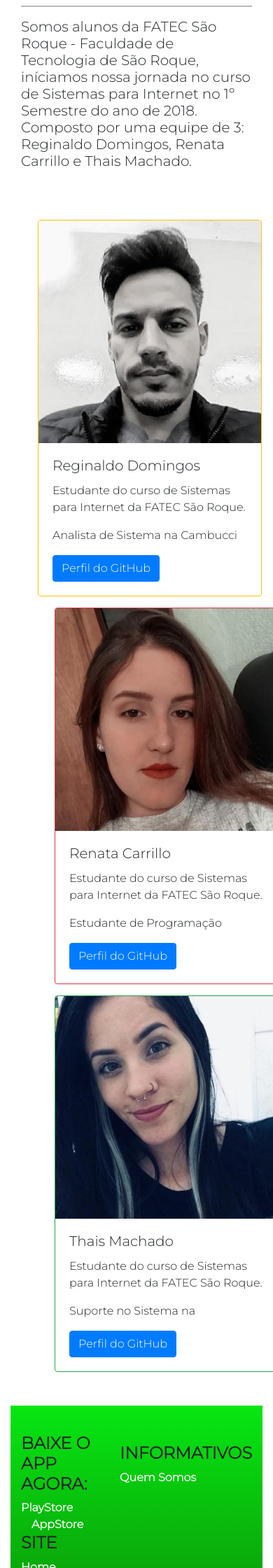
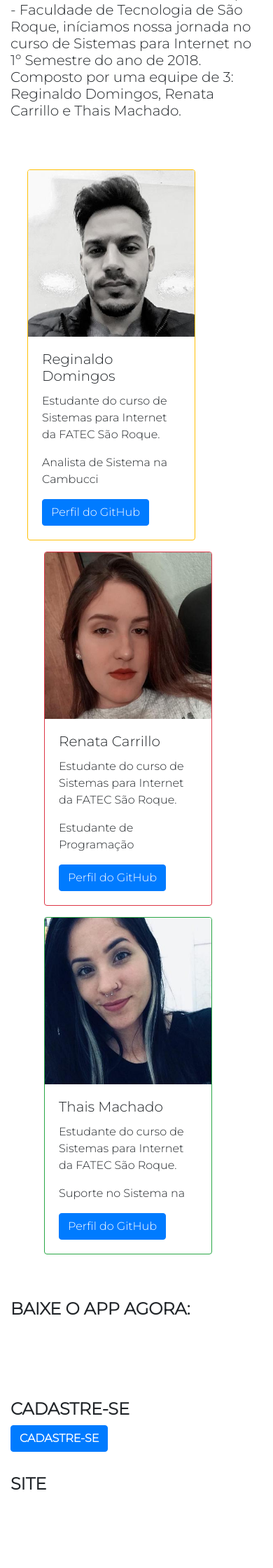
Before and after one commit to renatacarrillo/PORTAL-CATATUDO, a PHP site: page /quemsomos.php in a window 390 px wide; the page is wider, and only the part inside the window is pictured. Shown: the part 1400-3640 px from the top of that part at 70% size. Run offline with PHP 8.4, Linux system fonts and the light colour scheme; some libraries are stand-ins or nearby versions.

Commit message:
Atualizações de melhorias no design do site por inteiro

```diff
--- a/css/style.css
+++ b/css/style.css
@@ -192,13 +192,7 @@
   }
 
   /* FOOTER */
-  footer {
-    background-image: linear-gradient(rgb(6, 231, 17), rgb(14, 105, 2));
-  }
 
-  .img-foot-tam {
-    width: 150px;
-  }
 
   .mg-mob-foot {
     margin-top: 30px;
@@ -319,9 +313,6 @@
   }
 
   /* FOOTER */
-footer {
-    background-image: linear-gradient(rgb(6, 231, 17), rgb(14, 105, 2));
-  }
 }
 
 /******** DESKTOP PADRÃO ********/
@@ -576,13 +567,6 @@ footer {
   }
 
   /* FOOTER */
-  footer {
-    background-image: linear-gradient(rgb(6, 231, 17), rgb(14, 105, 2));
-  }
-
-  .img-foot-tam {
-    width: 150px;
-  }
 
   /*=================== PÁGINA FORMULÁRIO ===================*/
   .verdecla {
@@ -591,9 +575,7 @@ footer {
   }
 
   /*================= PÁGINA QUEM SOMOS ====================*/
-  .posi-not-img-quem-somos {
-    margin-left: 30px;
-  }
+
 }
 
 /* Desktop grande */
@@ -800,9 +782,6 @@ footer {
   }
 
   /* FOOTER */
-  footer {
-    background-image: linear-gradient(rgb(6, 231, 17), rgb(14, 105, 2));
-  }
 
   .acess-adm {
     color: #000000;
--- a/includes/footer.php
+++ b/includes/footer.php
@@ -1,38 +1,39 @@
-<footer class='w-100 pt-4'>
-  <!-- Footer Links -->
-  <div class='container-fluid text-md-left'>
+<footer class='container py-3'>
     <div class='row'>
+
       <!-- Grid column -->
-      <div class='col mt-md-0 mt-3'>
+      <div class='col-sm-12 col-md'>
         <h4 class='text-uppercase font-weight-bold'>BAIXE O APP AGORA:</h4>
-        <a href='https://play.google.com/store?hl=pt_BR' class='text-white font-weight-bold'>PlayStore</a>
-        <div class='col'>
-          <a href='https://www.apple.com/br/ios/app-store/' class='text-white font-weight-bold'>AppStore</a>
+        <div class="row">
+        <a href='https://play.google.com/store?hl=pt_BR' class='efeito3 btn text-white font-weight-bold'>PARA iOS</a>
+        </div>
+        <div class="row">
+          <a href='https://www.apple.com/br/ios/app-store/' class='efeito3 btn text-white font-weight-bold'>PARA ANDROID</a>
         </div>
       </div>
       <!-- Grid column -->
-      <div class='col mb-md-0 mb-3 mg-mob-foot'>
+      <div class='col-sm mb-md-0 mb-3 mg-mob-foot'>
         <!-- Links -->
-        <h4 class='font-weight-bold'>INFORMATIVOS</h4>
+        <h4 class='font-weight-bold'>CADASTRE-SE</h4>
         <ul class='list-unstyled'>
           <li>
-            <a href='quemsomos.php' class='text-white font-weight-bold'>Quem Somos</a>
+          <a href='#' type='button' class='btn btn-primary font-weight-bold slide-register-open'>CADASTRE-SE</a>
           </li>
         </ul>
       </div>
       <!-- Grid column -->
-      <div class='col-sm-3 mb-md-0 mb-3'>
+      <div class='col-sm mb-md-0 mb-3'>
         <!-- Links -->
         <h4 class='font-weight-bold'>SITE</h4>
         <ul class='list-unstyled'>
           <li>
-            <a href='cadastro.php' class='text-white font-weight-bold'>Home</a>
+          <a href='noticias.php' type='button' class='efeito3 btn text-white font-weight-bold'>NOTÍCIAS</a>
           </li>
           <li>
-            <a href='noticias.php' class='text-white font-weight-bold'>Notícias</a>
+          <a href='projeto.php' type='button' class='efeito3 btn text-white font-weight-bold'>PROJETO</a>
           </li>
           <li>
-            <a href='projeto.php' class='text-white font-weight-bold'>Projeto</a>
+          <a href='quemsomos.php' type='button' class='efeito3 btn text-white font-weight-bold'>QUEM SOMOS</a>
           </li>
         </ul>
       </div>
@@ -45,8 +46,8 @@
     <img src='./IMAGENS/CATATUDO.png' class='img-foot-tam img-fluid' alt='logotipo CATATUDO'>
   </div>
   <div class="row">
-      <div class="col text-center ft-escuro">
-        <p><small>2020 - PCT - Projeto CataTudo - Reginaldo Domingos, Renata Carrillo e Thais Machado</small></p>
+      <div class="col text-center text-white">
+      <small>2020 - PCT - Projeto CataTudo - Reginaldo Domingos, Renata Carrillo e Thais Machado</small>
       </div>
     </div>
 </footer>
--- a/projeto.php
+++ b/projeto.php
@@ -21,7 +21,7 @@
 
 </head>
 
-<body class='container-fluid'>
+<body>
   <!-- INCLUINDO O HEADER -->
   <?php
   include("includes/header.php");
@@ -86,14 +86,14 @@
 
   <!-- NAV PARCEIROS -->
   <nav class="esp-nav-home">
-    <div class="container-fluid">
+    <div class="container">
       <div class="row">
         <div class="col-sm esp-caixas-b tam-mob-ind">
           <h1 class="teste text-center"> PARCEIROS </h1>
           <hr>
           </hr>
 
-          <div class="row mt-5 cor-nav-home">
+          <div class="row mt-5">
             <div class="col-sm tam-mob-ind-li">
               <h3 class="mt-5 mb-5 ml-1">MORADORES</h3>
               <i class="efeito fas fa-users icons-nav-green ml-5 mb-5"></i>
--- a/quemsomos.php
+++ b/quemsomos.php
@@ -21,7 +21,7 @@
 
 </head>
 
-<body class='container-fluid'>
+<body>
   <!-- INCLUINDO O HEADER -->
   <?php
   include("includes/header.php");
@@ -34,7 +34,7 @@
         <div class="col-sm-6">
           <h1 class="font-weight-bold ml-5 posi-proj-um">CONHEÇA UM POUCO MAIS SOBRE NÓS!</h1>
         </div>
-        <div class="col-sm-6">
+        <div class="col-sm-5">
           <img src="./IMAGENS/quem-somos.jpg" class="efeito2 img-fluid posi-not-img-quem-somos posi-app-quem-somos mt-5" alt="">
         </div>
       </div>
@@ -44,7 +44,7 @@
   <!-- SECTION PÁGINA QUEM SOMOS -->
   <section class="mt-5 mb-5">
 
-    <div class="container-fluid">
+    <div class="container">
       <div class="row">
         <div class="col-sm-12 mt-3 mb-3">
           <h1 class="text-center sombreamento-text"> IDEIA DO PROJETO </h1>
@@ -60,7 +60,7 @@
       </div>
     </div>
 
-    <div class="container-fluid">
+    <div class="container">
       <div class="row">
         <div class="col-sm-12 mt-3">
           <h1 class="text-center sombreamento-text"> SOBRE NÓS </h1>
@@ -73,10 +73,10 @@
       </div>
     </div>
 
-    <div class="container-fluid mt-5 mb-3">
+    <div class="container mt-5 mb-3">
       <div class="row">
         <div class="col-sm-4 ml-4 mt-3">
-          <div class="card border-warning" style="width: 20rem;">
+          <div class="card border-warning" style="width: 15rem;">
             <img class="card-img-top" src="./IMAGENS/reginaldo.jpeg" alt="Foto de Reginaldo">
             <div class="card-body">
               <h5 class="card-title">Reginaldo Domingos</h5>
@@ -89,7 +89,7 @@
 
 
         <div class="col-sm-4 ml-5 mt-3">
-          <div class="card border-danger" style="width: 20rem;">
+          <div class="card border-danger" style="width: 15rem;">
             <img class="card-img-top" src="./IMAGENS/renata.jpeg" alt="Foto de Renata">
             <div class="card-body">
               <h5 class="card-title">Renata Carrillo</h5>
@@ -101,7 +101,7 @@
         </div>
 
         <div class="col-sm-2 ml-5 mt-3">
-          <div class="card border-success" style="width: 20rem;">
+          <div class="card border-success" style="width: 15rem;">
             <img class="card-img-top" src="./IMAGENS/thais.jpeg" alt="Foto de Thais">
             <div class="card-body">
               <h5 class="card-title">Thais Machado</h5>
```
Also changed, not shown: index.php (+4 -6 lines).
